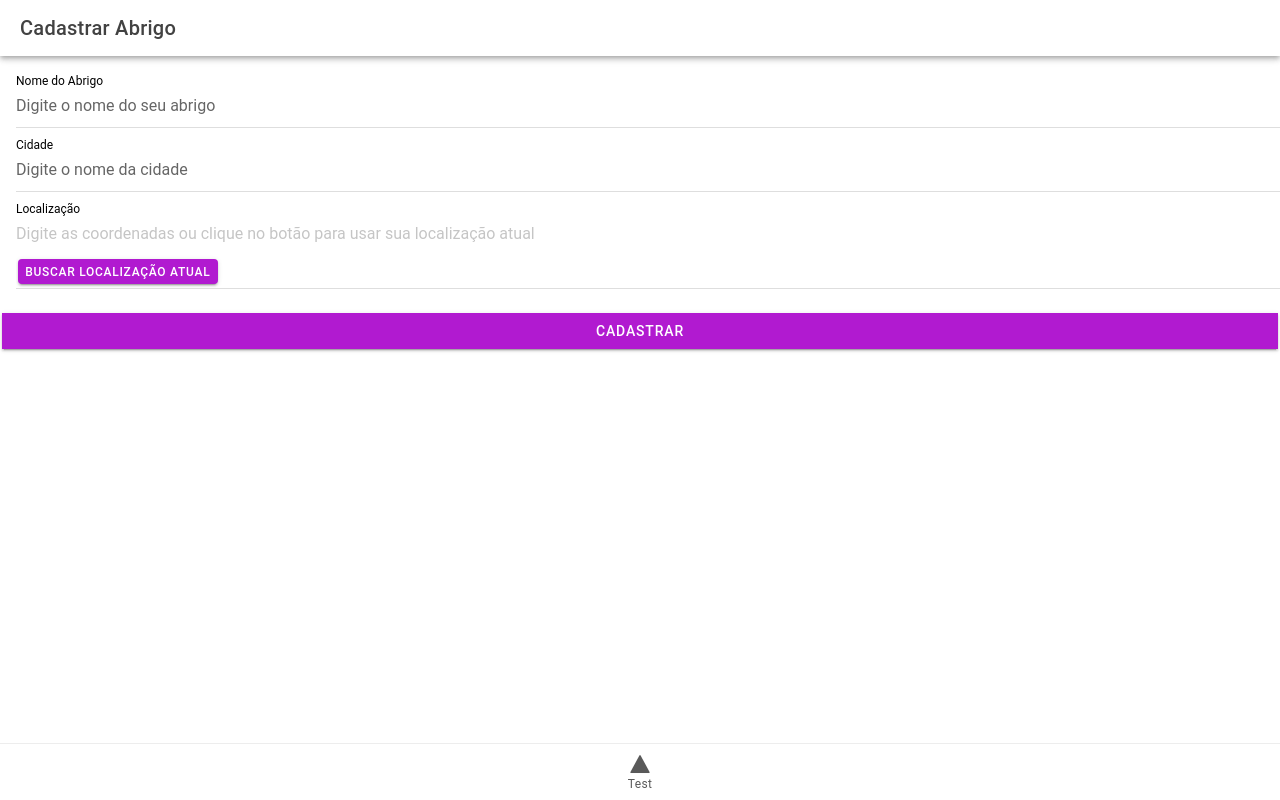
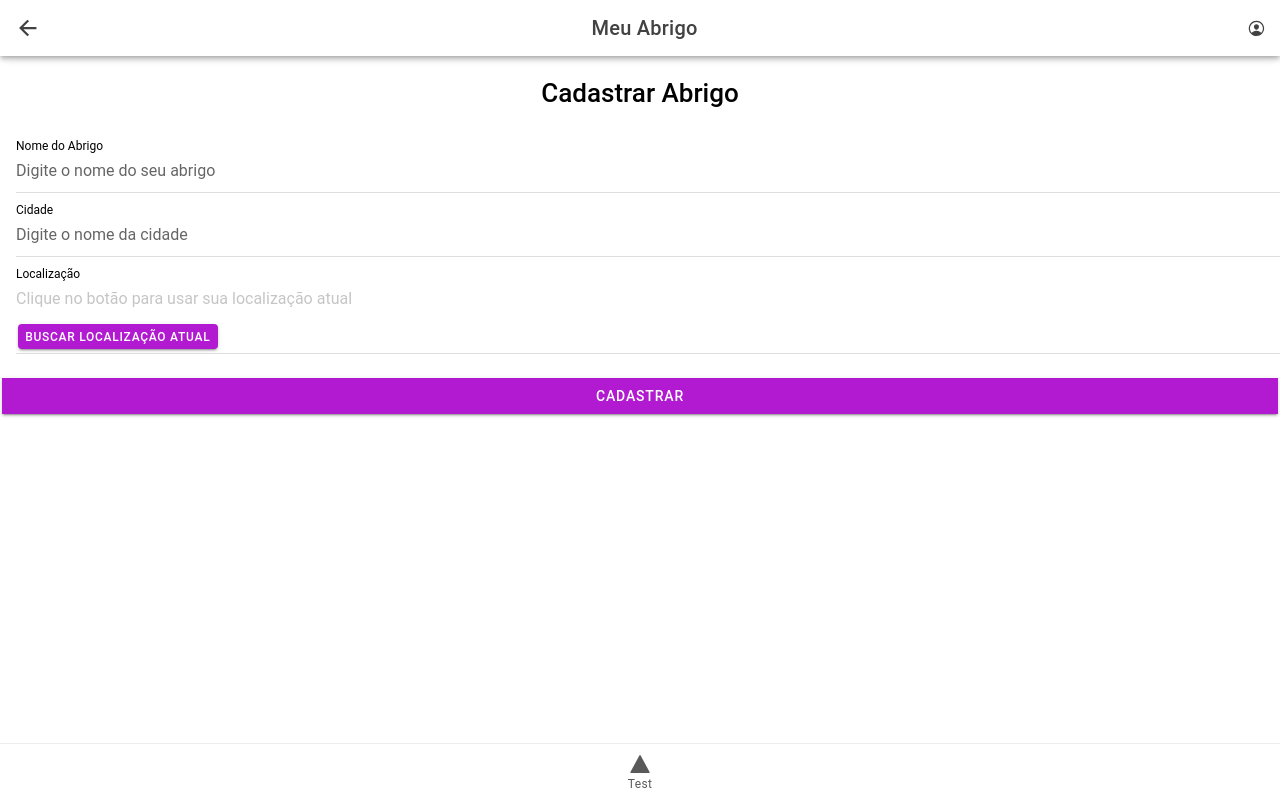
Before and after one commit to AnaWestphalen/gestor-abrigo-pet, a React (Vite) app in the folder mobile/: page /registershelter in a window 1280 px wide. Built offline with nearby package versions, Linux system fonts and the light colour scheme.

Commit message:
Add top bar

```diff
--- a/mobile/src/domain/shelters/RegisterShelter.css
+++ b/mobile/src/domain/shelters/RegisterShelter.css
@@ -0,0 +1,8 @@
+.centered-title {
+    text-align: center;
+  }
+
+.cadastro-abrigo {
+    text-align: center;
+    padding: 2px 0; /* Reduce the vertical padding */
+}
--- a/mobile/src/domain/shelters/RegisterShelter.tsx
+++ b/mobile/src/domain/shelters/RegisterShelter.tsx
@@ -9,10 +9,16 @@ import {
   IonLabel,
   IonInput,
   IonButton,
+  IonButtons,
   IonList,
   IonToast,
+  IonIcon,
+  IonBackButton,
 } from '@ionic/react';
 import { Geolocation } from '@capacitor/geolocation';
+import { personCircleOutline } from 'ionicons/icons';
+import { useHistory } from 'react-router-dom'; // for navigation
+import './RegisterShelter.css';  // Import the CSS file
 
 const RegisterShelter: React.FC = () => {
   // State to hold the form values
@@ -21,6 +27,7 @@ const RegisterShelter: React.FC = () => {
   const [location, setLocation] = useState<{ lat: number; lng: number } | null>(null);
   const [showToast, setShowToast] = useState<boolean>(false);
 
+  const history = useHistory(); // for navigation
 
   // Function to get the current geolocation
   const getCurrentLocation = async () => {
@@ -62,13 +69,32 @@ const RegisterShelter: React.FC = () => {
     }
   };
 
+  // Navigation handlers for icons
+  const goToHome = () => {
+    history.push('/home');
+  };
+
+  const goToAccount = () => {
+    history.push('/account');
+  };
+
   return (
     <IonPage>
       <IonHeader>
         <IonToolbar>
-          <IonTitle>Cadastrar Abrigo</IonTitle>
+            <IonButtons slot="start">
+                <IonBackButton defaultHref="/" />
+            </IonButtons>
+          <IonTitle className="centered-title">Meu Abrigo</IonTitle>
+          <IonButtons slot="end">
+            <IonButton onClick={goToAccount}>
+              <IonIcon icon={personCircleOutline} />
+            </IonButton>
+          </IonButtons>
         </IonToolbar>
       </IonHeader>
+
+      <h1 className="cadastro-abrigo">Cadastrar Abrigo</h1>
       <IonContent>
         <form onSubmit={handleSubmit}>
           <IonList>
@@ -96,7 +122,7 @@ const RegisterShelter: React.FC = () => {
               <IonLabel position="stacked">Localização</IonLabel>
               <IonInput
                 value={location ? `${location.lat}, ${location.lng}` : ''}
-                placeholder="Digite as coordenadas ou clique no botão para usar sua localização atual"
+                placeholder="Clique no botão para usar sua localização atual"
                 disabled
               />
 
```
